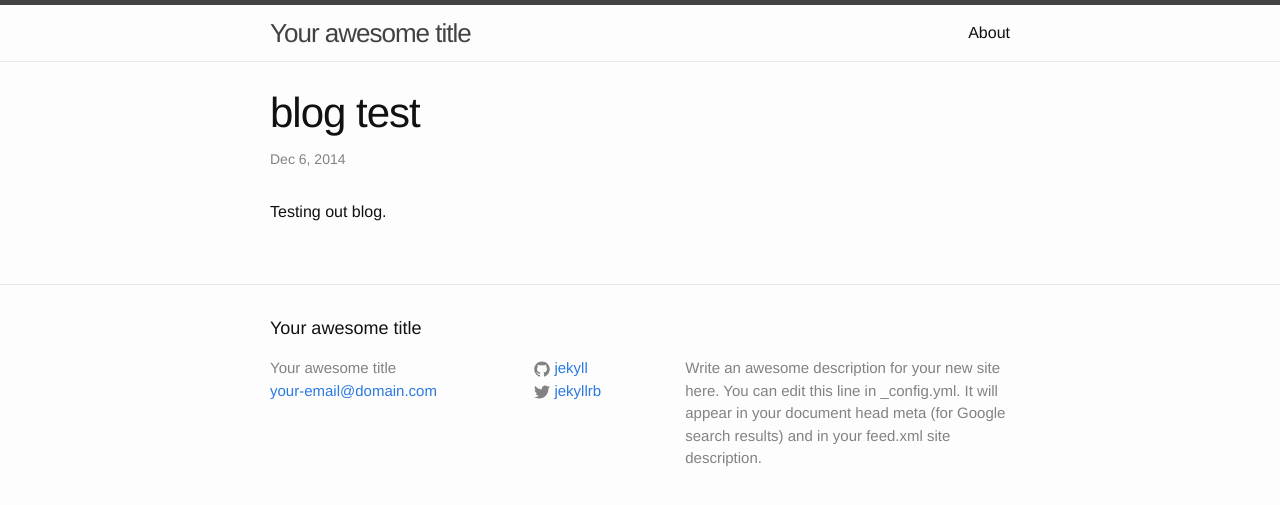
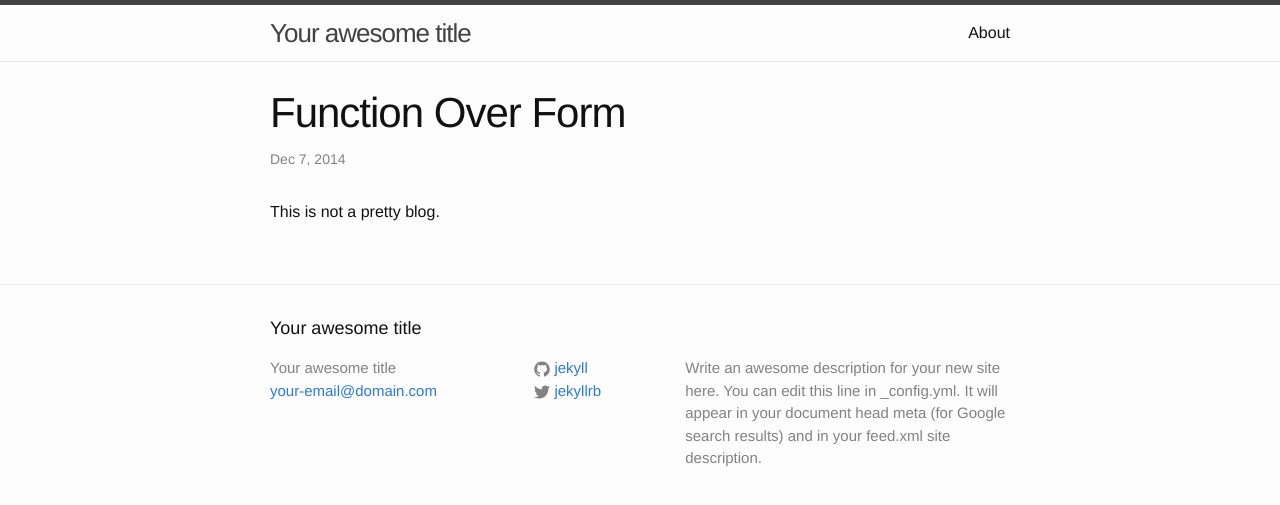
Before and after one commit to edwinunger/edwinunger.github.io, a Jekyll site: the page built from _posts/2014-12-06-test.md, in a window 1280 px wide. Shown: the top 505 px of the page. Built offline with Jekyll 4.4.1, drawn with Linux system fonts in a browser that asks for light colours.

Commit message:
blog updates

```diff
--- a/_posts/2014-12-06-test.md
+++ b/_posts/2014-12-06-test.md
@@ -1,7 +1,8 @@
 ---
 layout: post
-title:  "blog test"
-date:   2014-12-06 10:08:16
+title:  "Function Over Form"
+date:   2014-12-07 11:30:16
 categories: blog
 ---
-Testing out blog.
+
+This is not a pretty blog.
```
